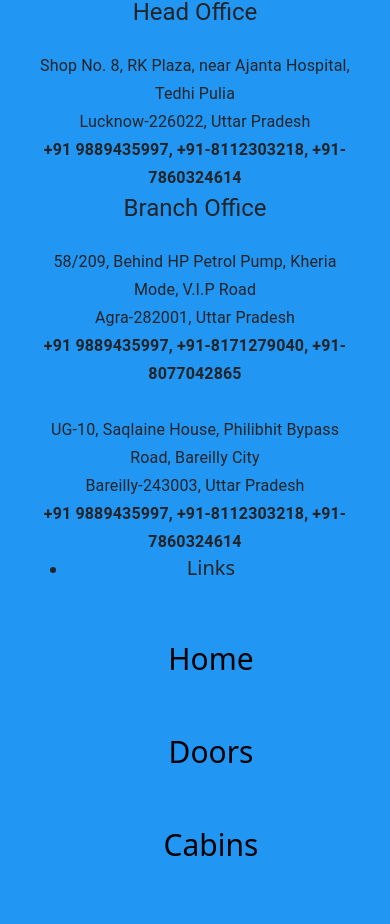
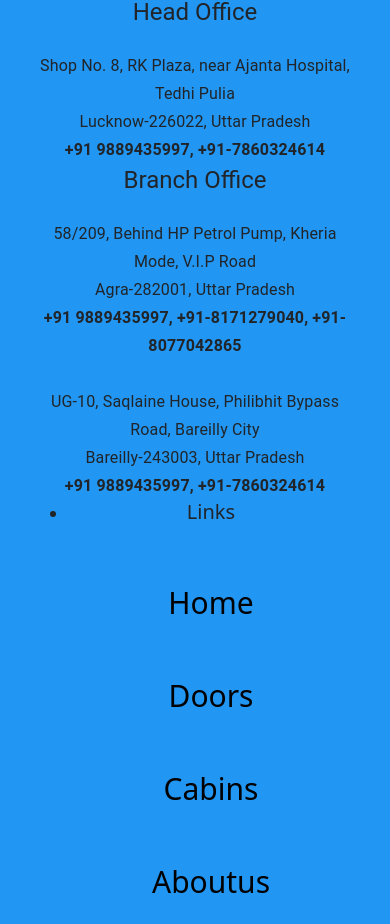
Before and after one commit to syed-ashraf123/react-impac, a React (Create React App) app: page /aboutus in a window 390 px wide. Shown: the part 6070-6994 px from the top of the page. Built offline with nearby package versions, Linux system fonts and the light colour scheme.

Commit message:
Update Footer.js
Phone Number Removed

```diff
--- a/src/Components/Footer.js
+++ b/src/Components/Footer.js
@@ -38,7 +38,7 @@ const Footer = () => {
                   <br />
                   Lucknow-226022, Uttar Pradesh
                   <br />
-                  <b> +91 9889435997, +91-8112303218, +91-7860324614</b>
+                  <b> +91 9889435997, +91-7860324614</b>
                 </Typography>
 
                 <Typography variant="h5"> Branch Office</Typography>
@@ -55,7 +55,7 @@ const Footer = () => {
                   <br />
                   Bareilly-243003, Uttar Pradesh
                   <br />
-                  <b>+91 9889435997, +91-8112303218, +91-7860324614</b>
+                  <b>+91 9889435997, +91-7860324614</b>
                 </Typography>
               </MDBCol>
               <MDBCol md="6">
```
